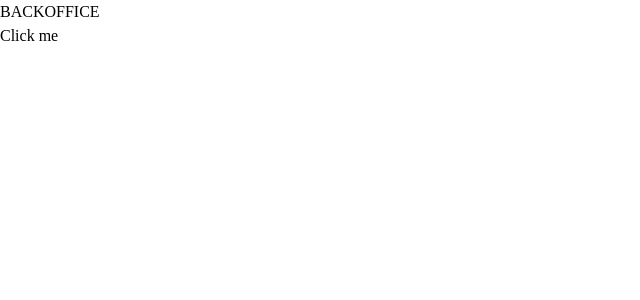
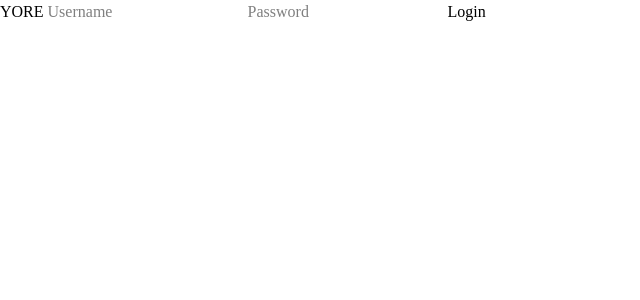
Before and after one commit to Labiless/yore-front, a Vue app in the folder app/backoffice-fe/: page /login in a window 1280 px wide. Before the commit this address had no page. Shown: the top 300 px of the page, without its empty margins (0-640 px from the left). Built offline with nearby package versions, Linux system fonts and the light colour scheme; the HTML template or start-up script is replaced by a standard one.

Commit message:
feat: added login page test

```diff
--- a/app/backoffice-fe/src/App.vue
+++ b/app/backoffice-fe/src/App.vue
@@ -1,10 +1,11 @@
 <script setup lang="ts">
-import Button from '@shared/components/ui/button/Button.vue'
+import { RouterView } from 'vue-router';
 </script>
 
 <template>
-  <h1>BACKOFFICE</h1>
-  <Button>Click me</Button>
+  <main>
+    <RouterView />
+  </main>
 </template>
 
 <style scoped></style>
--- a/app/shared/pages/Login.vue
+++ b/app/backoffice-fe/src/pages/Home.vue
@@ -1,10 +1,12 @@
 <template lang="">
     <div>
-
+        HOME
     </div>
 </template>
-<script setup lang="ts">
+<script>
+export default {
 
+}
 </script>
 <style lang="">
 
--- /dev/null
+++ b/app/backoffice-fe/src/pages/Login.vue
@@ -0,0 +1,24 @@
+<template lang="">
+    <div>
+        <LoginForm @submit="onsubmit">Click me</LoginForm>
+    </div>
+</template>
+
+<script setup lang="ts">
+import LoginForm from '@shared/components/LoginForm.vue';
+import api from '@/services/api.service';
+
+const onsubmit = async (data: { username: string; password: string }) => {
+    const [username, password] = [data.username, data.password];
+    const res = await api.post('/api/auth/signin', {
+        email: username,
+        password
+    })
+    console.log(res.data);
+};
+
+</script>
+
+<style lang="">
+
+</style>
--- a/app/backoffice-fe/src/router/index.ts
+++ b/app/backoffice-fe/src/router/index.ts
@@ -1,8 +1,33 @@
-import { createRouter, createWebHistory } from 'vue-router'
+// src/router/index.ts
+import { createRouter, createWebHistory } from 'vue-router';
+import { useAuthStore } from '@/stores/auth';
+import Login from '@/pages/Login.vue';
+import Home from '@/pages/Home.vue';
 
 const router = createRouter({
-  history: createWebHistory(import.meta.env.BASE_URL),
-  routes: [],
+  history: createWebHistory(),
+  routes: [
+    {
+      path: '/login',
+      name: 'login',
+      component: Login,
+    },
+    {
+      path: '/',
+      name: 'home',
+      component: Home,
+      meta: { requiresAuth: true },
+    },
+  ],
+})
+
+router.beforeEach((to, from, next) => {
+  const authStore = useAuthStore()
+  if (to.path !== '/login' && !authStore.isAuthenticated) {
+    next('/login')
+  } else {
+    next()
+  }
 })
 
 export default router
--- /dev/null
+++ b/app/backoffice-fe/src/services/api.service.ts
@@ -0,0 +1,31 @@
+// src/services/api.ts
+import axios from 'axios'
+import { useAuthStore } from '@/stores/auth'
+
+const api = axios.create({
+  baseURL: 'http://localhost:3000', // cambia con il tuo BE
+})
+
+api.interceptors.request.use((config) => {
+  const authStore = useAuthStore()
+  if (authStore.token) {
+    config.headers = config.headers || {}
+    config.headers.Authorization = `Bearer ${authStore.token}`
+  }
+  return config
+})
+
+// opzionale: se il BE risponde 401, facciamo logout e redirect
+api.interceptors.response.use(
+  (response) => response,
+  (error) => {
+    const authStore = useAuthStore()
+    if (error.response?.status === 401) {
+      authStore.logout()
+      window.location.href = '/login'
+    }
+    return Promise.reject(error)
+  },
+)
+
+export default api
--- /dev/null
+++ b/app/backoffice-fe/src/stores/auth.ts
@@ -0,0 +1,23 @@
+// src/stores/auth.ts
+import { defineStore } from 'pinia'
+
+export const useAuthStore = defineStore('auth', {
+  state: () => ({
+    token: localStorage.getItem('token') as string | null,
+  }),
+
+  getters: {
+    isAuthenticated: (state) => !!state.token,
+  },
+
+  actions: {
+    loginSuccess(token: string) {
+      this.token = token
+      localStorage.setItem('token', token)
+    },
+    logout() {
+      this.token = null
+      localStorage.removeItem('token')
+    },
+  },
+})
--- /dev/null
+++ b/app/shared/components/LoginForm.vue
@@ -0,0 +1,27 @@
+<template lang="">
+    <div class="flex flex-col gap-4 max-w-sm mx-auto mt-20">
+        YORE
+        <Input placeholder="Username" v-model="username" />
+        <Input placeholder="Password" v-model="password" type="password" />
+        <Button @click="onsubmit">Login</Button>
+    </div>
+</template>
+
+<script setup lang="ts">
+import Input from './ui/input/Input.vue';
+import Button from './ui/button/Button.vue';
+import { ref, defineEmits } from 'vue';
+
+const emit = defineEmits(['submit'])
+const username = ref('');
+const password = ref('');
+
+const onsubmit = () => {
+    emit('submit', { username: username.value, password: password.value });
+};
+
+</script>
+
+<style lang="">
+
+</style>
--- /dev/null
+++ b/app/shared/components/ui/input/Input.vue
@@ -0,0 +1,33 @@
+<script setup lang="ts">
+import type { HTMLAttributes } from "vue"
+import { useVModel } from "@vueuse/core"
+import { cn } from "../../../lib/utils"
+
+const props = defineProps<{
+  defaultValue?: string | number
+  modelValue?: string | number
+  class?: HTMLAttributes["class"]
+}>()
+
+const emits = defineEmits<{
+  (e: "update:modelValue", payload: string | number): void
+}>()
+
+const modelValue = useVModel(props, "modelValue", emits, {
+  passive: true,
+  defaultValue: props.defaultValue,
+})
+</script>
+
+<template>
+  <input
+    v-model="modelValue"
+    data-slot="input"
+    :class="cn(
+      'file:text-foreground placeholder:text-muted-foreground selection:bg-primary selection:text-primary-foreground dark:bg-input/30 border-input h-9 w-full min-w-0 rounded-md border bg-transparent px-3 py-1 text-base shadow-xs transition-[color,box-shadow] outline-none file:inline-flex file:h-7 file:border-0 file:bg-transparent file:text-sm file:font-medium disabled:pointer-events-none disabled:cursor-not-allowed disabled:opacity-50 md:text-sm',
+      'focus-visible:border-ring focus-visible:ring-ring/50 focus-visible:ring-[3px]',
+      'aria-invalid:ring-destructive/20 dark:aria-invalid:ring-destructive/40 aria-invalid:border-destructive',
+      props.class,
+    )"
+  >
+</template>
--- /dev/null
+++ b/app/shared/components/ui/input/index.ts
@@ -0,0 +1 @@
+export { default as Input } from "./Input.vue"
--- a/package.json
+++ b/package.json
@@ -14,6 +14,8 @@
   ],
   "dependencies": {
     "@tailwindcss/vite": "^4.1.17",
+    "@vueuse/core": "^14.0.0",
+    "axios": "^1.13.2",
     "class-variance-authority": "^0.7.1",
     "clsx": "^2.1.1",
     "lucide-react": "^0.554.0",
```
Also changed, not shown: app/backoffice-fe/src/stores/counter.ts (deleted, +0 -12 lines), 2 other files (tests, documents, lock files or other folders).
